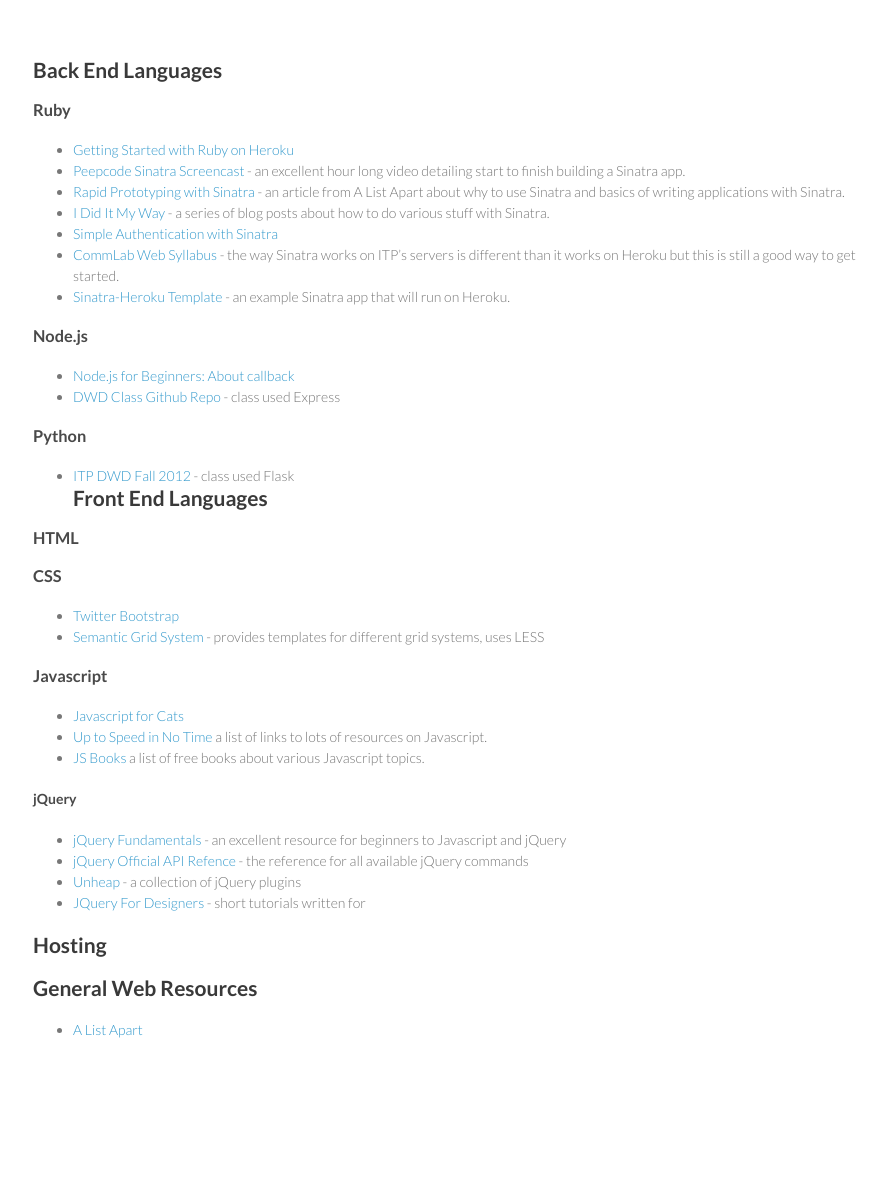
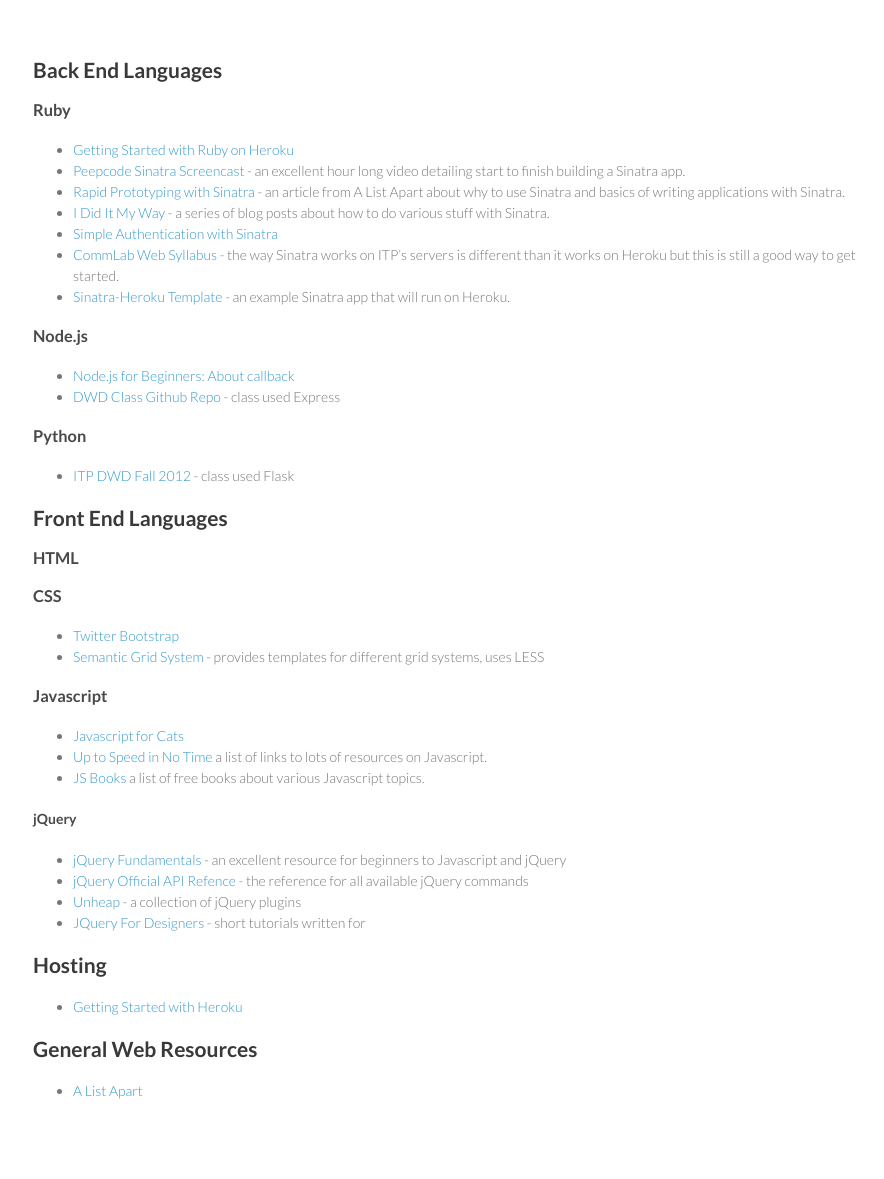
Before and after one commit to itpresidents/itpresidents.github.com, a Jekyll site: the page built from resources/web.md, in a window 1280 px wide. Shown: the whole page, without its empty margins (177-1061 px from the left). Built offline with Jekyll 4.4.1, drawn with Linux system fonts in a browser that asks for light colours; Markdown is read by kramdown in place of the engine named in the settings; before the commit the page ends 1118 px from its top, so only the background shows below that.

Commit message:
Add heroku link

```diff
--- a/resources/web.md
+++ b/resources/web.md
@@ -22,6 +22,7 @@
 
 ### Python
 - [ITP DWD Fall 2012](http://itppyweb.herokuapp.com/) - class used Flask
+
 ## Front End Languages
 
 ### HTML
@@ -46,6 +47,8 @@
 
 ## Hosting
 
+- [Getting Started with Heroku](https://devcenter.heroku.com/articles/quickstart)
+
 ## General Web Resources
 
 - [A List Apart](http://www.alistpart.com)
```
